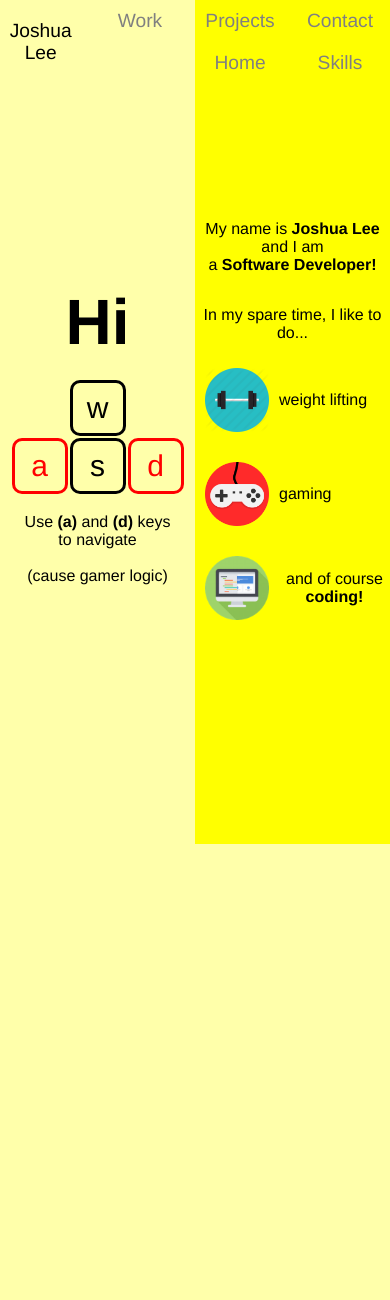
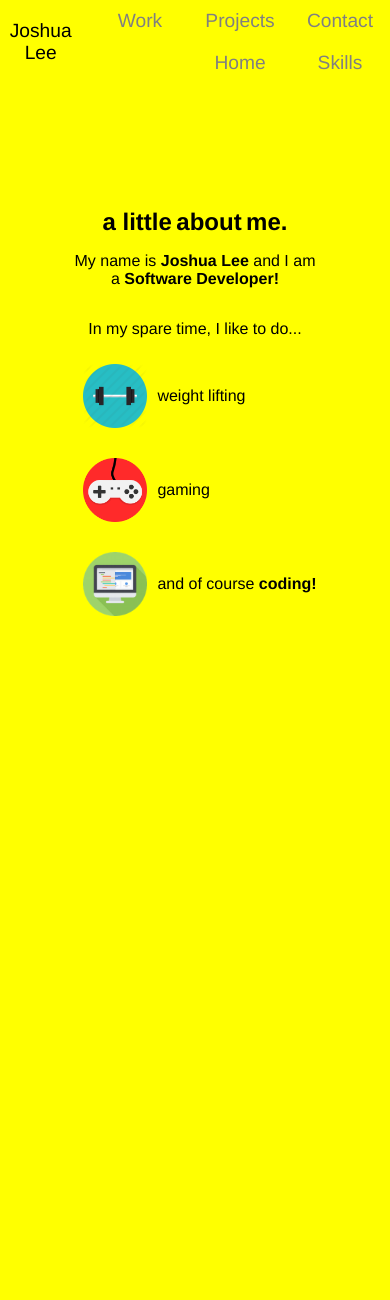
Before and after one commit to JoshTechLee/joshjinlee.github.io, a PHP site: page / in a window 390 px wide. Shown: the top 1300 px of the page. After the commit the page ends 616 px from the top, so only its background shows below. Run offline with PHP 8.4, Linux system fonts and the light colour scheme.

Commit message:
made home page, skills page, and work page responsive

```diff
--- /dev/null
+++ b/css/contact.css
@@ -0,0 +1,12 @@
+
+
+.contact-container{
+/*	display: none;*/
+}
+
+.contact-title-container{
+	position: absolute;
+	width: 100%;
+	height: 100%;
+	background: rgba(0,0,0,0.1);
+}
--- a/css/home.css
+++ b/css/home.css
@@ -146,7 +146,7 @@
 	right: 0px;
 	opacity: 0;
 	background: #FFFF00;
-	overflow: scroll;
+	overflow: hidden;
 	z-index: 2;
 	/*padding: 30px;*/
 
@@ -156,9 +156,78 @@
 	animation-duration: 0.5s;
 }
 
+#m-home-title{
+	display: none;
+}
+
 /*@keyframes infor*/
 
 @keyframes home-content-animation{
 	0% {opacity: 0;}
 	100% {opacity: 1;}
 }
+
+@media only screen and (max-width: 650px){
+	.home-container{
+		overflow: scroll;
+		position: absolute;
+		height: 100%;
+		width: 100%;
+		display: flex;
+		flex-direction: column;
+
+	}
+
+	.home-arrow-keys{
+		display: none;
+	}
+
+	.home-title{
+		opacity: 0;
+		animation: media-home-title-animation 0.4s 2;
+		animation-direction: alternate;
+	}
+
+	.home-content{
+		width: 100%;
+	}
+
+	#m-home-title{
+		display: block;
+	}
+	.m-home-anim{
+		opacity: 0;
+		animation: media-home-title-animation 0.4s 1;
+		animation-fill-mode: forwards;
+	}
+
+	@keyframes media-home-title-animation{
+		0%{opacity: 0;}
+		100%{opacity: 1;}
+	}
+
+	#m-home-title > h1{
+		display: inline;
+		animation-delay: 1s;
+	}
+	#m-home-title > h1:nth-child(2){
+		animation-delay: 1.5s;
+	}
+
+	#m-home-title >h1:nth-child(3){
+		animation-delay: 2s;
+	}
+
+	#m-home-1{
+		animation-delay: 1s;
+	}
+
+	#m-home-2{
+		animation-delay: 1.5s;
+	}
+
+	.hobby{
+		animation-delay: 2s;
+	}
+
+}
--- a/css/main.css
+++ b/css/main.css
@@ -13,10 +13,10 @@
 	/**** Skills ****/
 	--skills-item-delay: 150ms;
 	--skills-item-duration: 5ms;
+
+	/**** Work ****/
 	--work-contain-degree: skewY(-5deg);
 	--work-content-degree: skewY(5deg);
-
-	/**** Work ****/
 
 	/**** Projects ****/
 	--projects-theme-background: rgba(255, 179, 179, 1);
--- a/css/projects.css
+++ b/css/projects.css
@@ -75,7 +75,6 @@
 .projects-three-way-display {
 	width: 100%;
 	height: 95%;
-	border: 5px solid red;
 	padding: 10px;
 
 	display: flex;
--- a/css/skills.css
+++ b/css/skills.css
@@ -1,17 +1,18 @@
 :root{
 
 	/*--body-background: #FFFFAA;*/
-	--skills-item-delay: 200ms;
+	--skills-item-delay: 175ms;
 	--skills-item-duration: 5ms;
 	--skills-intro-width: 255px;
 
 }
 
 .skills-container{
-	display: none;
+	/*display: none;*/
 }
 
 .skills-intro-container{
+	position: absolute;
 	height: 100vh;
 	width: 100%;
 	display: flex;
--- a/index.html
+++ b/index.html
@@ -14,6 +14,7 @@
 	<link rel="stylesheet" href="css/skills.css">
 	<link rel="stylesheet" href="css/work.css">
 	<link rel="stylesheet" href="css/projects.css">
+	<link rel='stylesheet' href='css/contact.css'/>
 
 	<script src="https://code.jquery.com/jquery-3.3.1.min.js"></script>
 </head>
@@ -38,9 +39,9 @@
 
 	<div class="content-container">
 		<div class="home-container section">
-			<div class="home-title-container">
+			<section class="home-title-container">
 				<div class="home-title">
-					<h1>Hi</h1>
+					<h1>hello</h1>
 				</div>
 				<div class="home-arrow-keys">
 					<div class="top-keys">
@@ -63,29 +64,34 @@
 						<br>Use <strong>(a)</strong> and <strong>(d)</strong> keys <br> to navigate <br><br>(cause gamer logic)
 					</div>
 				</div>
-			</div>
-			<div class="home-content">
-				<section class='home-section'>
+			</section>
+			<section class="home-content">
+				<div class='home-section'>
 					<div>
-						<p>My name is <strong>Joshua Lee</strong> and I am </br>a <strong>Software Developer!</strong></p>
+						<div class="m-home-anim" id="m-home-title">
+							<h1 class="m-home-anim">a little</h1>
+							<h1 class="m-home-anim"> about</h1>
+							<h1 class="m-home-anim"> me.</h1>
+						</div>
+						<p id="m-home-1" class="m-home-anim">My name is <strong>Joshua Lee</strong> and I am </br>a <strong>Software Developer!</strong></p>
 					</div>
 					<div>
-						<p>In my spare time, I like to do...</p>
-						<div class="hobby" id="weight-lifting">
+						<p id="m-home-2" class="m-home-anim">In my spare time, I like to do...</p>
+						<div class="hobby m-home-anim" id="weight-lifting">
 							<img src="imgs/weight-lifting.png" alt="weight lifting">
 							<p>weight lifting</p>
 						</div>
-						<div class="hobby" id="video-game">
+						<div class="hobby m-home-anim" id="video-game">
 							<img src="imgs/video-game.png" alt="video game controller">
 							<p>gaming</p>
 						</div>
-						<div class="hobby" id="computer">
+						<div class="hobby m-home-anim" id="computer">
 							<img src="imgs/computer.png" alt="computer">
 							<p>and of course <strong>coding!</strong></p>
 						</div>
 					</div>
-				</section>
-			</div>
+				</div>
+			</section>
 		</div>
 
 		<div class="skills-container section">
@@ -102,8 +108,8 @@
 					</li>
 				</ul>
 			</div>
-			<div class="skills-content">
-				<section class='row-container top'>
+			<div class="skills-content-container">
+				<div class="skills-content">
 					<section class='row-content website'>
 						<div class="tech">
 							<img src='imgs/desktop-laptop.png' alt='desktop-laptop' />
@@ -134,8 +140,6 @@
 							</ul>
 						</div>
 					</section>
-				</section>
-				<section class='row-container bot'>
 					<section class='row-content back-end'>
 						<div class="tech">
 							<img src='imgs/back-end.png' alt='back-end' />
@@ -172,12 +176,15 @@
 							</div>
 						</div>
 					</section>
-				</section>
+				</div>
 			</div>
 		</div>
 
 		<div class="work-container section">
 			<div id="work-intro-cover"></div>
+			<div id="work-title">
+				<h1>Work</h1>
+			</div>
 			<section class="work-image-container">
 				<h1>Work Experience</h1>
 				<img src='imgs/ibm-team.jpg' alt='ibm-team' />
@@ -200,8 +207,6 @@
 							<p>I was tasked on working with technical documents and creating instructional manuals for new developers. I
 								organized meetings every quarter to discuss documentation cuts and schedule translation shipments.</p>
 						</div>
-					</div>
-					<div class="work-description">
 						<div class="work-description-title">
 							<h2>Working...</h2>
 						</div>
@@ -232,9 +237,9 @@
 			<section class="projects-show-select">
 				<h1>Projects</h1>
 				<div>
-<!-- 					<div class="projects-three-way-display">
+					<div class="projects-three-way-display">
 						<img src='imgs/three-way-handshake.jpg' alt='three-way-handshake'/>
-					</div> -->
+					</div>
 				</div>
 				<div id="projects-show-pointer"></div>
 			</section>
@@ -296,9 +301,19 @@
 							<div class="links"></div>
 						</div>
 					</li>
-
 				</ul>
 			</section>
+		</div>
+		<div class="contact-container section">
+			<div class='contact-title-container'>
+				<div id="g">
+					<svg height="100" width="100">
+  						<circle cx="50" cy="50" r="40" />
+					</svg>
+				</div>
+
+
+			</div>
 		</div>
 	</div>
 	<script src="js/main.js">
```
Also changed, not shown: other parts of css/skills.css (+82 -29 lines), css/contacts.css (added, +31 -0 lines), css/work.css (+46 -6 lines).
